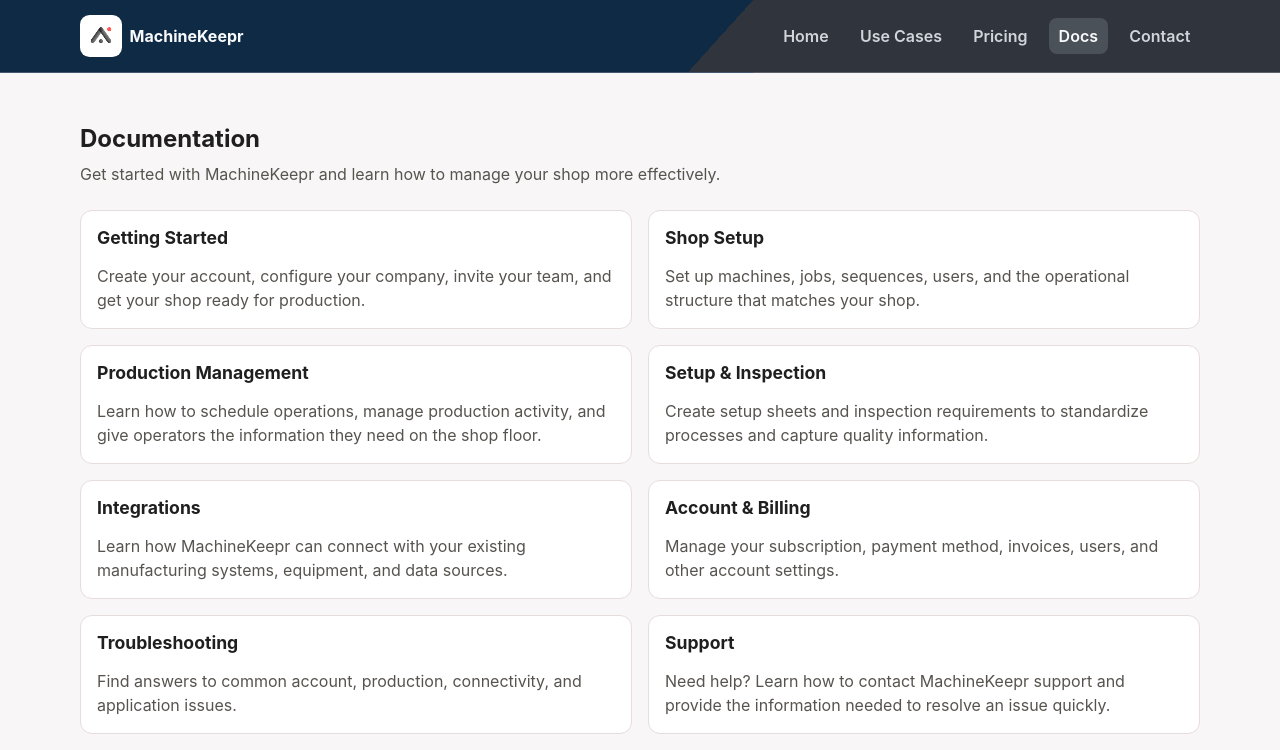
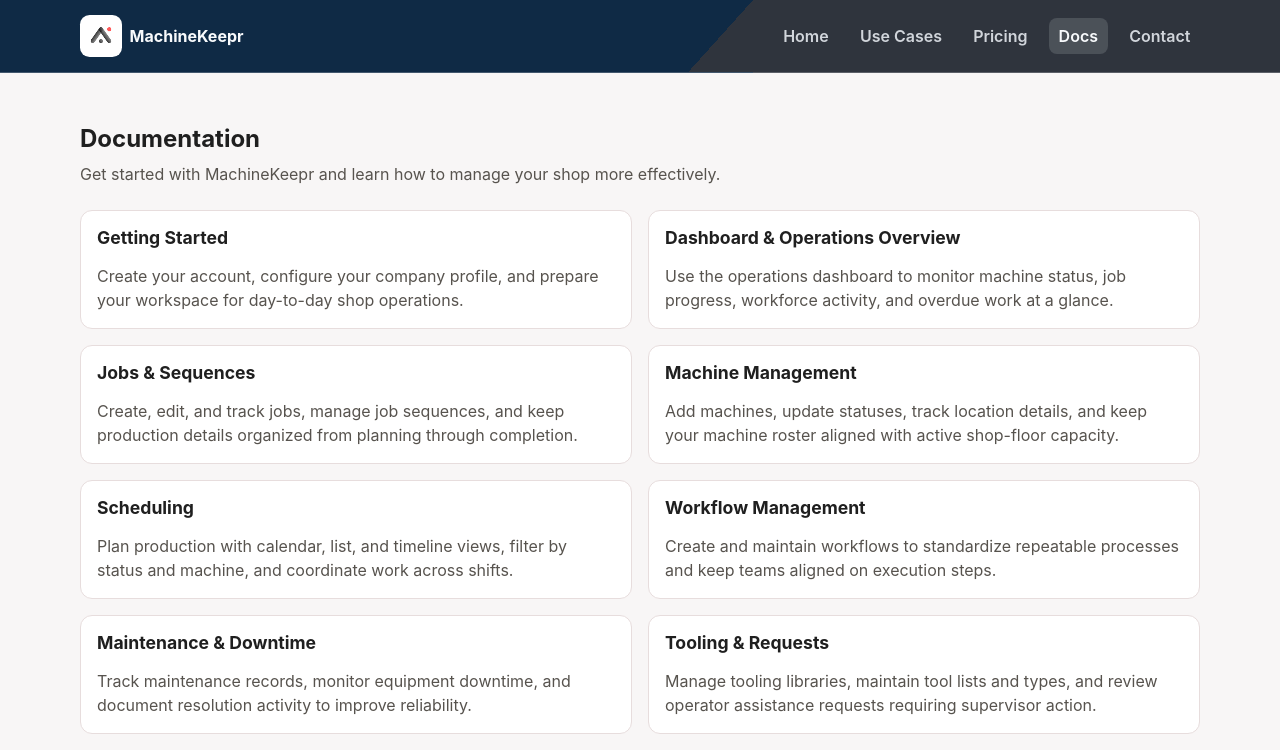
Before and after one commit to jzon-03/machinekeepr-website, an Angular app: page /docs in a window 1280 px wide. Shown: the top 750 px of the page. Built offline with nearby package versions, Linux system fonts and the light colour scheme.

Commit message:
update docs

```diff
--- a/src/app/pages/docs-page.html
+++ b/src/app/pages/docs-page.html
@@ -6,41 +6,61 @@
 <section class="doc-list" aria-label="Documentation links">
   <article class="doc-item">
     <h2>Getting Started</h2>
-    <p>Create your account, configure your company, invite your team, and get your shop ready for production.</p>
+    <p>Create your account, configure your company profile, and prepare your workspace for day-to-day shop operations.</p>
   </article>
 
   <article class="doc-item">
-    <h2>Shop Setup</h2>
-    <p>Set up machines, jobs, sequences, users, and the operational structure that matches your shop.</p>
+    <h2>Dashboard &amp; Operations Overview</h2>
+    <p>Use the operations dashboard to monitor machine status, job progress, workforce activity, and overdue work at a glance.</p>
   </article>
 
   <article class="doc-item">
-    <h2>Production Management</h2>
-    <p>Learn how to schedule operations, manage production activity, and give operators the information they need on the shop floor.</p>
+    <h2>Jobs &amp; Sequences</h2>
+    <p>Create, edit, and track jobs, manage job sequences, and keep production details organized from planning through completion.</p>
   </article>
 
   <article class="doc-item">
-    <h2>Setup &amp; Inspection</h2>
-    <p>Create setup sheets and inspection requirements to standardize processes and capture quality information.</p>
+    <h2>Machine Management</h2>
+    <p>Add machines, update statuses, track location details, and keep your machine roster aligned with active shop-floor capacity.</p>
   </article>
 
   <article class="doc-item">
-    <h2>Integrations</h2>
-    <p>Learn how MachineKeepr can connect with your existing manufacturing systems, equipment, and data sources.</p>
+    <h2>Scheduling</h2>
+    <p>Plan production with calendar, list, and timeline views, filter by status and machine, and coordinate work across shifts.</p>
   </article>
 
   <article class="doc-item">
-    <h2>Account &amp; Billing</h2>
-    <p>Manage your subscription, payment method, invoices, users, and other account settings.</p>
+    <h2>Workflow Management</h2>
+    <p>Create and maintain workflows to standardize repeatable processes and keep teams aligned on execution steps.</p>
+  </article>
+
+  <article class="doc-item">
+    <h2>Maintenance &amp; Downtime</h2>
+    <p>Track maintenance records, monitor equipment downtime, and document resolution activity to improve reliability.</p>
+  </article>
+
+  <article class="doc-item">
+    <h2>Tooling &amp; Requests</h2>
+    <p>Manage tooling libraries, maintain tool lists and types, and review operator assistance requests requiring supervisor action.</p>
+  </article>
+
+  <article class="doc-item">
+    <h2>User &amp; Access Management</h2>
+    <p>Manage users, operators, roles, and account profile settings so teams have the correct access and responsibilities.</p>
+  </article>
+
+  <article class="doc-item">
+    <h2>Subscription &amp; Billing</h2>
+    <p>Review plans, invoices, payment methods, and subscription status, including renewals and cancellation options.</p>
   </article>
 
   <article class="doc-item">
     <h2>Troubleshooting</h2>
-    <p>Find answers to common account, production, connectivity, and application issues.</p>
+    <p>Find resolutions for common account, machine, scheduling, workflow, and tooling issues encountered during daily use.</p>
   </article>
 
   <article class="doc-item">
     <h2>Support</h2>
-    <p>Need help? Learn how to contact MachineKeepr support and provide the information needed to resolve an issue quickly.</p>
+    <p>Contact MachineKeepr support with the right diagnostic details to speed up investigation and issue resolution.</p>
   </article>
 </section>
```
